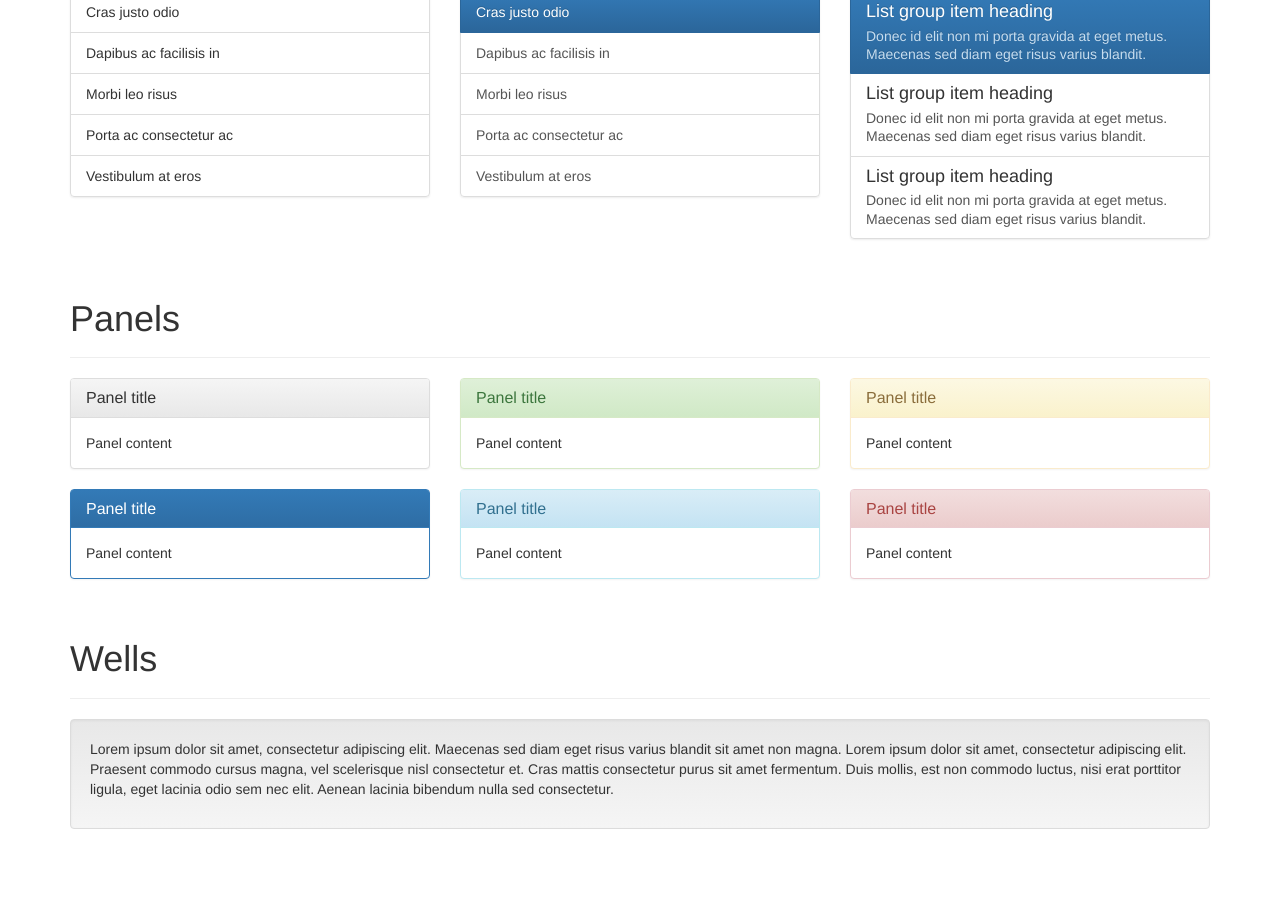
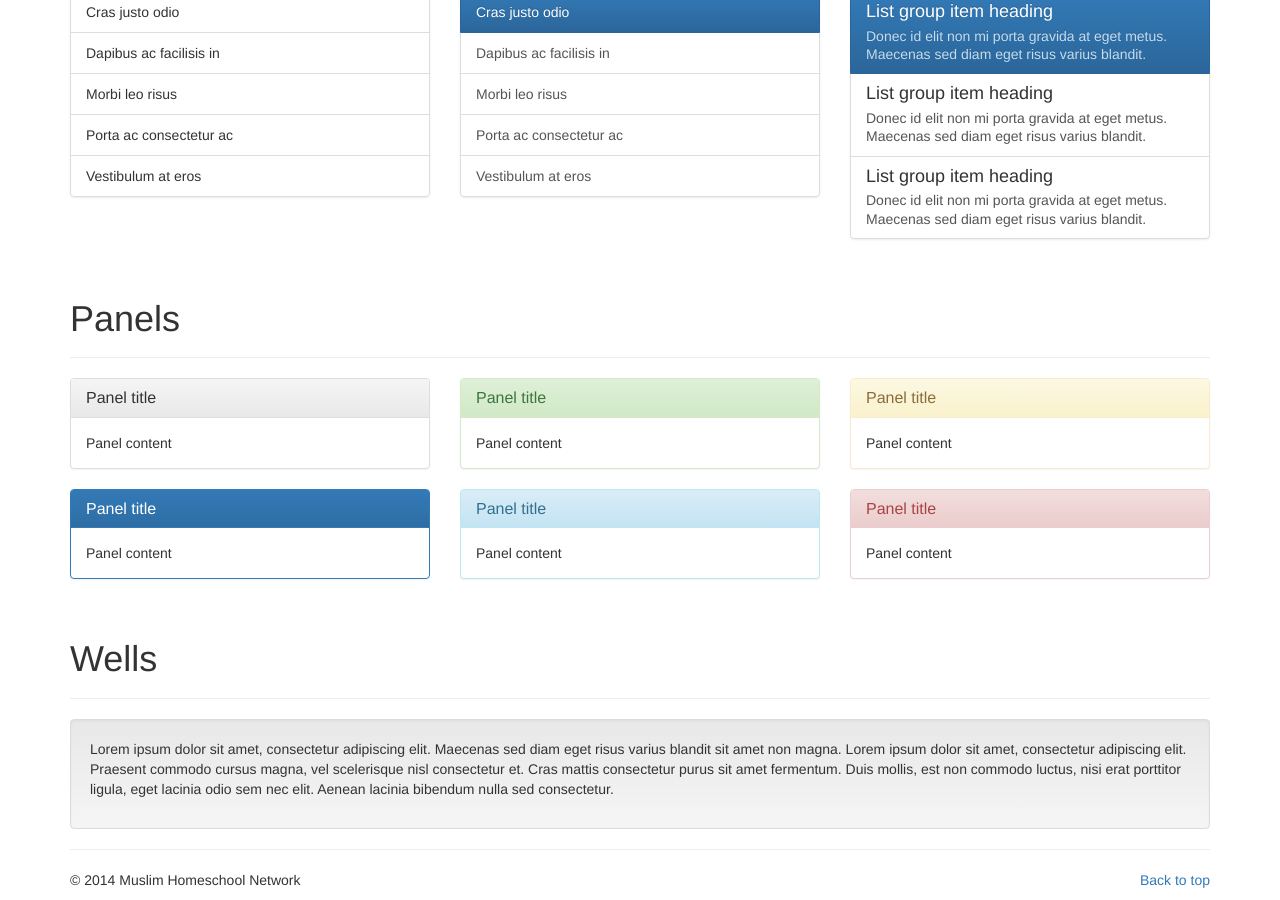
Before and after one commit to muslimhomeschoolnetwork/muslimhomeschoolnetwork.github.io, a Jekyll site: the page built from index.html, in a window 1280 px wide and 900 px high, scrolled down 746 px. Built offline with Jekyll 4.4.1, drawn with Linux system fonts in a browser that asks for light colours; nearby versions of some CDN libraries; Markdown is read by kramdown in place of the engine named in the settings; before the commit the page ends 1595 px from its top, so only the background shows below that.

Commit message:
Add footer

```diff
--- a/_layouts/default.html
+++ b/_layouts/default.html
@@ -66,6 +66,14 @@
 
       {{ content }}
 
+      <hr class="featurette-divider" />
+
+      <!-- FOOTER -->
+      <footer>
+        <p class="pull-right"><a href="#">Back to top</a></p>
+        <p>&copy; 2014 Muslim Homeschool Network</p>
+      </footer>
+
     </div> <!-- /container -->
 
     <!-- Bootstrap core JavaScript
```
